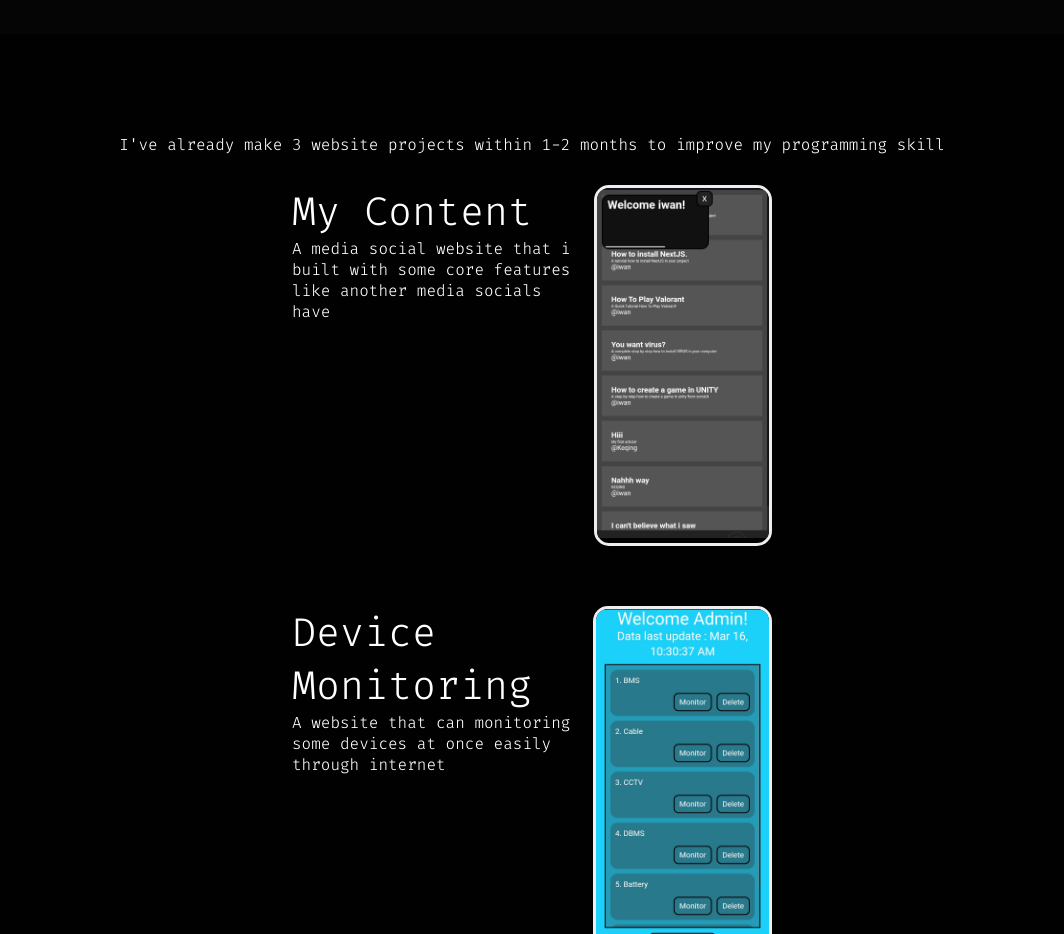
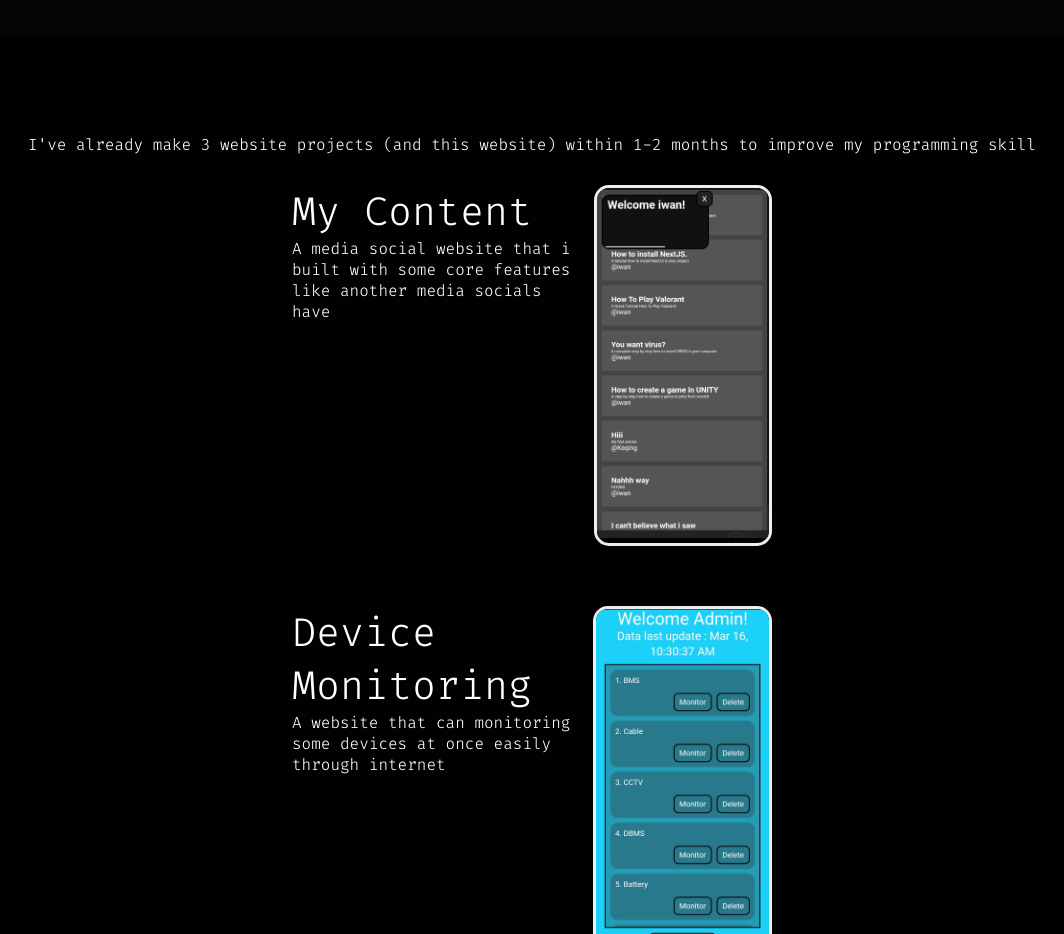
Before and after one commit to iwansal64/realm, an Astro site: page / in a window 1280 px wide. Shown: the part 1720-2654 px from the top of the page, without its empty margins (108-1172 px from the left). Built offline with nearby package versions, Linux system fonts and the light colour scheme; Astro itself is replaced by a stand-in of ours.

Commit message:
Change text in showcase section

```diff
--- a/src/components/showcase.astro
+++ b/src/components/showcase.astro
@@ -5,7 +5,7 @@ import { projects } from "../typescript/data.ts";
 ---
 
 <section class="section project" id="showcase">
-	<p class="statement">I've already make 3 website projects within 1-2 months to improve my programming skill</p>
+	<p class="statement">I've already make 3 website projects (and this website) within 1-2 months to improve my programming skill</p>
     <div class="project_container">
         {projects.map((project) => (
             <div class={"project_content smooth "+project.name.replace(" ", "_")}>
```
